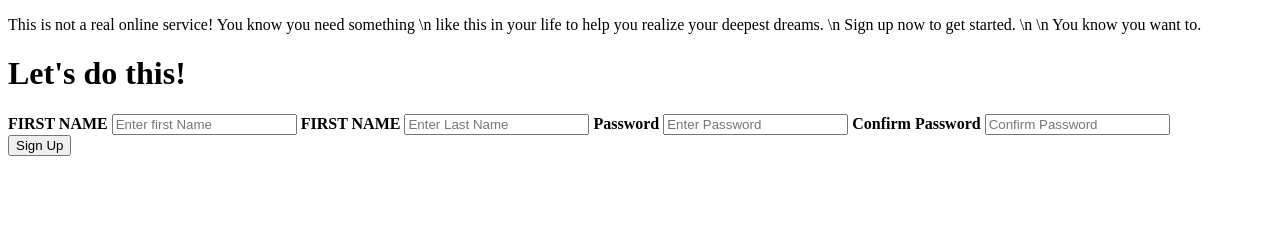
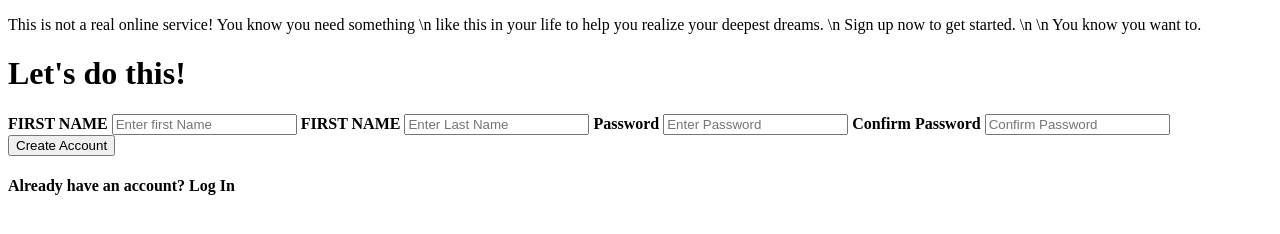
Before and after one commit to ahmed666916/sign-up-form, a plain HTML site: page index.html in a window 1280 px wide. Drawn offline with Linux system fonts and the light colour scheme.

Commit message:
created log in link

```diff
--- a/index.html
+++ b/index.html
@@ -34,7 +34,10 @@
             <input type="password" placeholder="Confirm Password" name="passwordr" required>
 
             <div class="clearfix">
-                <button type="submit" class="signupbtn">Sign Up</button>
+                <button type="submit" class="signupbtn">Create Account</button>
+                <h4>Already have an account? <span class="login-link" onclick="redirectToLoginPage()">Log In</span></h4>
+
+
 
               </div>
 
```
